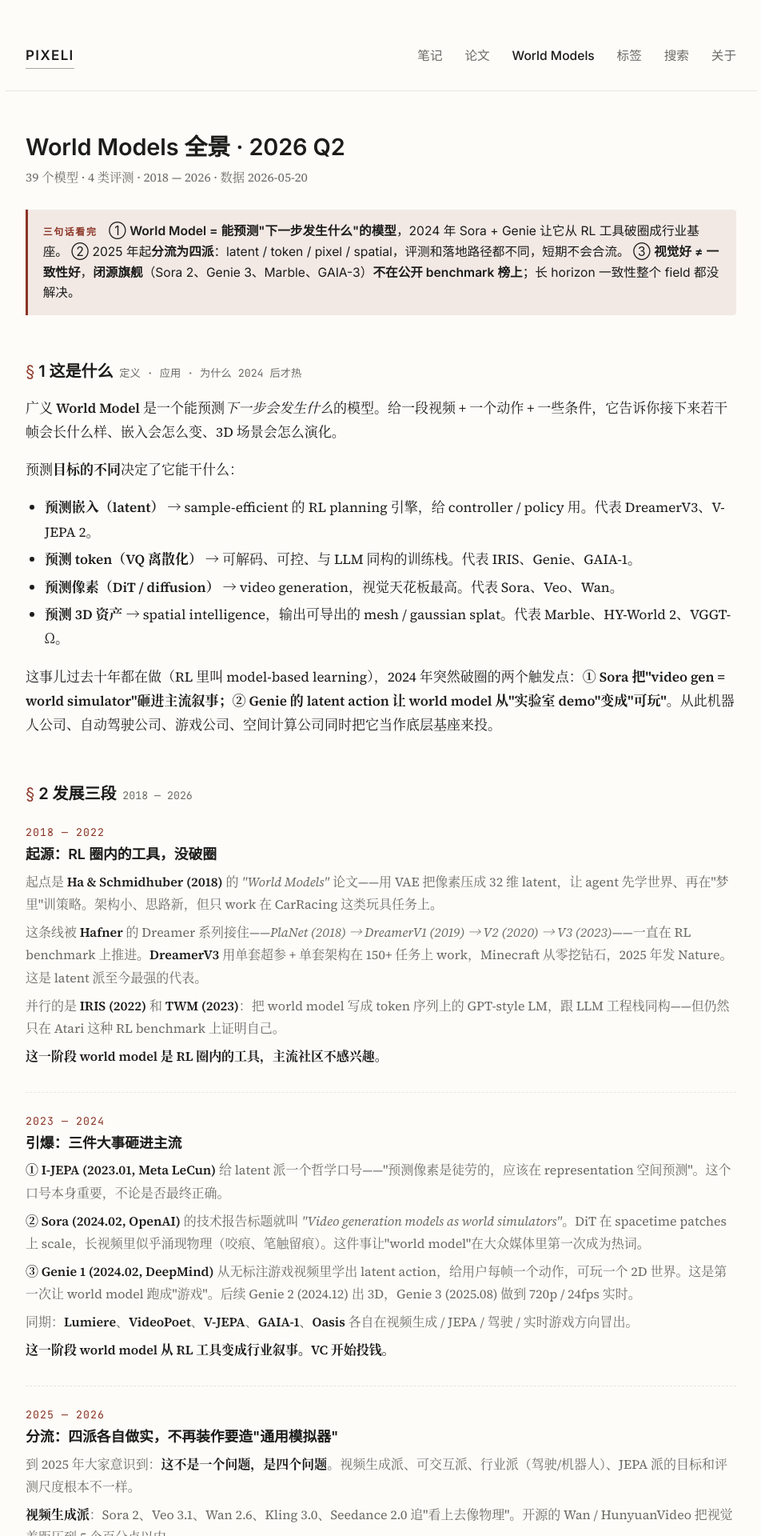
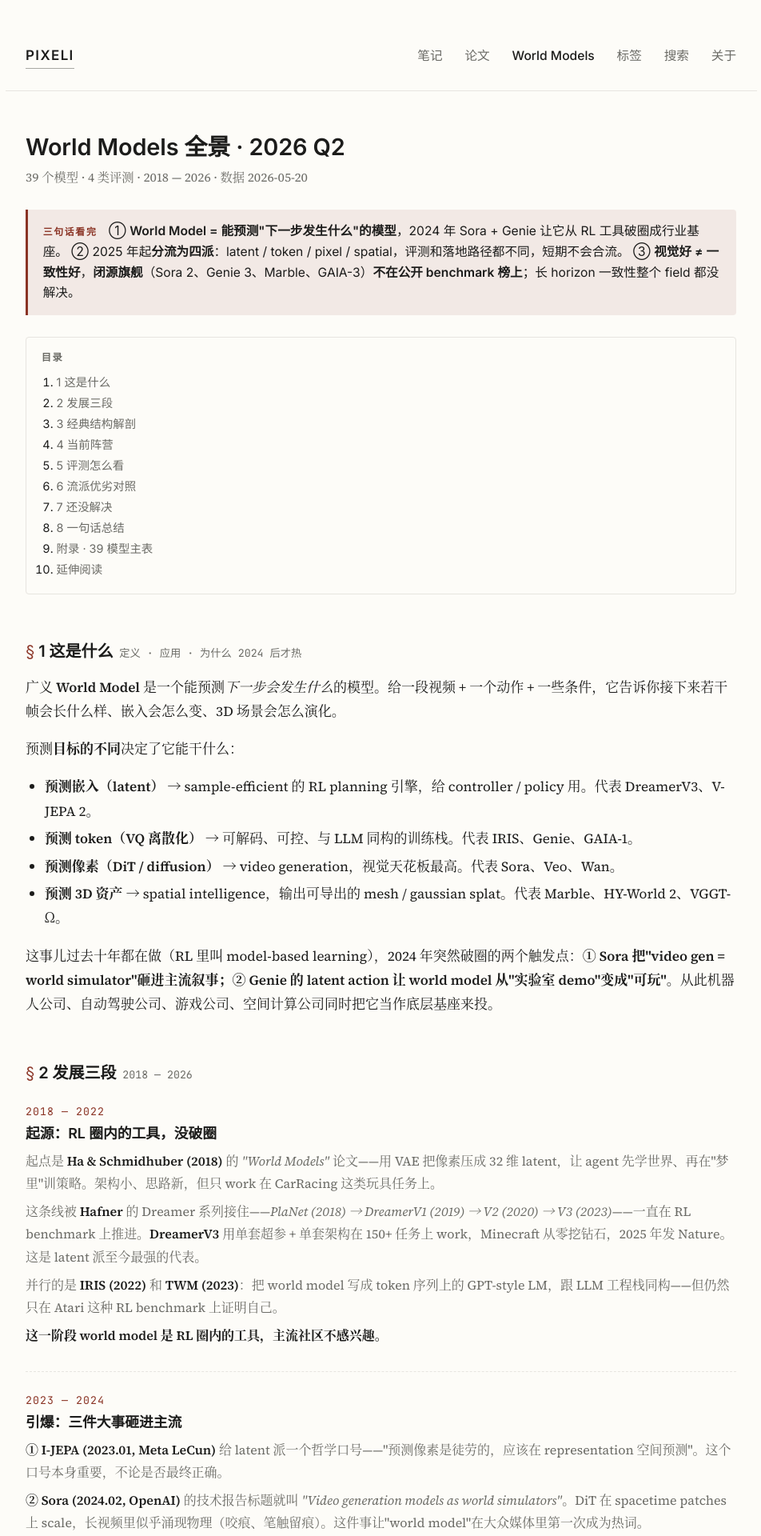
Before and after one commit to pixeli99/PIXELI, a Jekyll site: the page built from world-models.html, in a window 1280 px wide. Shown: the top 1920 px of the page at 80% size, without its empty margins (156-1108 px from the left). Built offline with Jekyll 4.4.1, drawn with Linux system fonts in a browser that asks for light colours.

Commit message:
world-models：页内目录导航
1765 行长页上一轮补了 16 个章节锚点，本轮在摘要块下方加 <nav class="wm-toc">，
列出 10 条跳转链接（§1—§8 + 附录 + 延伸阅读）；配套 CSS 用 border + font-sans
保持与站点风格一致，不加图标、不加动画。

Co-Authored-By: Claude Sonnet 4.6 <noreply@anthropic.com>

```diff
--- a/world-models.html
+++ b/world-models.html
@@ -544,6 +544,30 @@ description: World Models 领域论文全景：时间线、方法对比、技术
   }
   .wm-h:hover .heading-anchor,
   .wm-h3:hover .heading-anchor { opacity: 1; }
+
+  /* ----- 页内目录 ----- */
+  .wm-toc {
+    margin: 1.4rem 0 2rem;
+    padding: 0.9rem 1.1rem;
+    border: 1px solid var(--border);
+    border-radius: 4px;
+    font-family: var(--font-sans);
+    font-size: 0.85rem;
+    line-height: 1.7;
+  }
+  .wm-toc-label {
+    font-size: 0.72rem;
+    font-weight: 600;
+    letter-spacing: 0.12em;
+    text-transform: uppercase;
+    color: var(--muted);
+    display: block;
+    margin-bottom: 0.5rem;
+  }
+  .wm-toc ol { margin: 0; padding-left: 1.3em; }
+  .wm-toc li { margin: 0.1em 0; }
+  .wm-toc a { color: var(--muted); border: none; }
+  .wm-toc a:hover { color: var(--accent); }
 </style>
 
 <h1 style="margin-top:0;margin-bottom:0.4rem">World Models 全景 · 2026 Q2</h1>
@@ -558,6 +582,21 @@ description: World Models 领域论文全景：时间线、方法对比、技术
   ③ <strong>视觉好 ≠ 一致性好</strong>，<strong>闭源旗舰</strong>（Sora 2、Genie 3、Marble、GAIA-3）<strong>不在公开 benchmark 榜上</strong>；长 horizon 一致性整个 field 都没解决。
 </div>
 
+<nav class="wm-toc" aria-label="目录">
+  <span class="wm-toc-label">目录</span>
+  <ol>
+    <li><a href="#sec-1">1 这是什么</a></li>
+    <li><a href="#sec-2">2 发展三段</a></li>
+    <li><a href="#sec-3">3 经典结构解剖</a></li>
+    <li><a href="#sec-4">4 当前阵营</a></li>
+    <li><a href="#sec-5">5 评测怎么看</a></li>
+    <li><a href="#sec-6">6 流派优劣对照</a></li>
+    <li><a href="#sec-7">7 还没解决</a></li>
+    <li><a href="#sec-8">8 一句话总结</a></li>
+    <li><a href="#sec-appendix">附录 · 39 模型主表</a></li>
+    <li><a href="#sec-further">延伸阅读</a></li>
+  </ol>
+</nav>
 
 <h2 id="sec-1" class="wm-h"><span class="wm-sec">§</span> 1 这是什么<span class="num">定义 · 应用 · 为什么 2024 后才热</span></h2>
 
```
